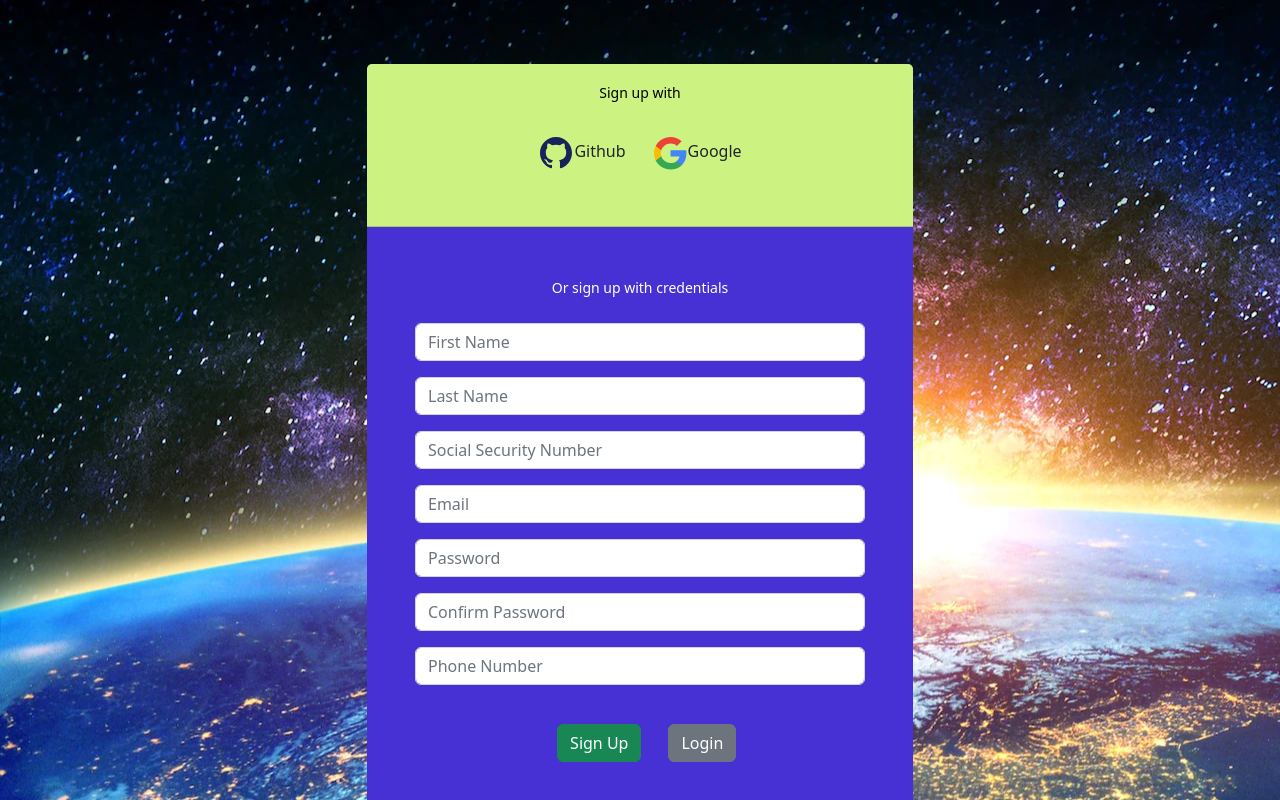
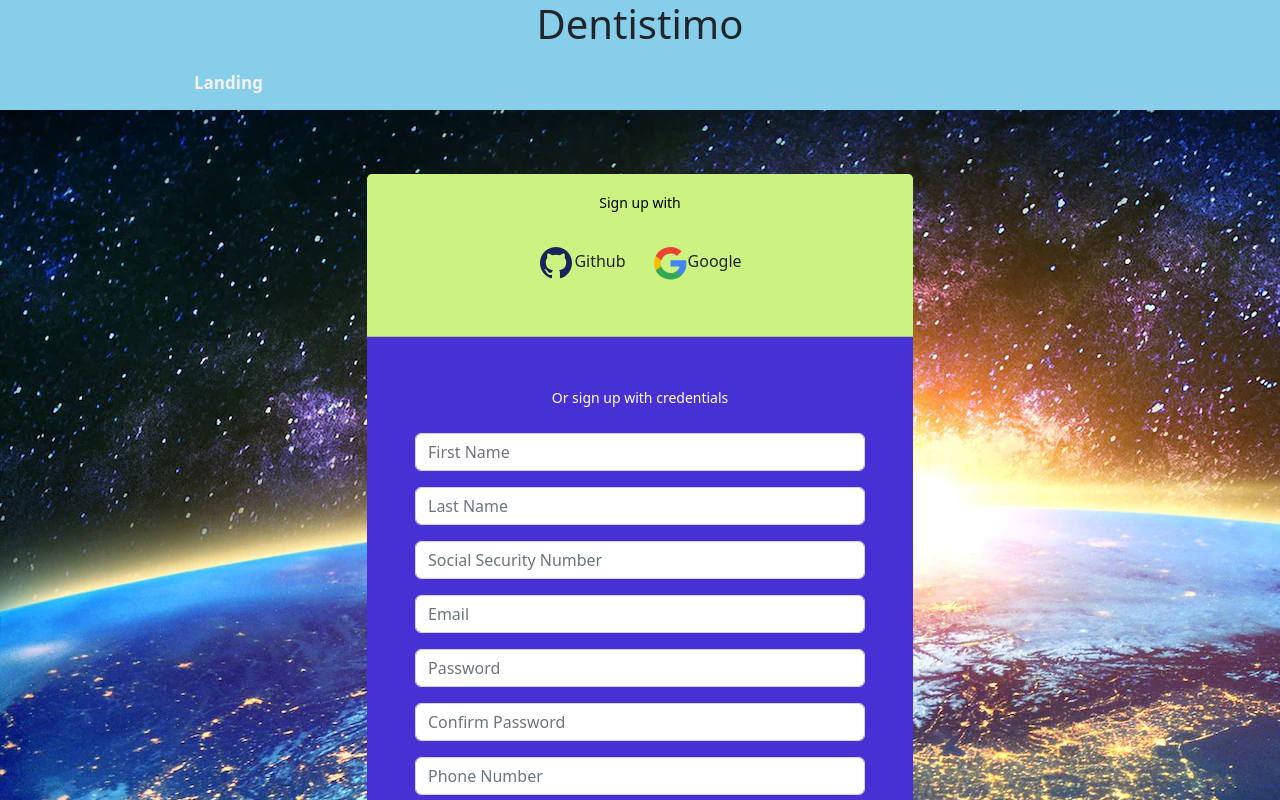
Before and after one commit to alaat91/Dentistemo-frontend, a Vue app: page /register in a window 1280 px wide. Shown: the top 800 px of the page. Built offline with nearby package versions, Linux system fonts and the light colour scheme; no server answers; what vue-toastify would draw is missing.

Commit message:
Add login-signup navbar to the register page

```diff
--- a/src/views/Register.vue
+++ b/src/views/Register.vue
@@ -1,7 +1,9 @@
 <template>
   <div class="main-div">
     <!-- Header -->
-
+     <header>
+      <login-sign-nav></login-sign-nav>
+    </header>
     <!-- Page content -->
     <b-container class="mt--8 pb-5">
       <!-- Table -->
@@ -128,8 +130,12 @@
 
 <script>
 import { API } from '../config/api'
+import  LoginSignNav from '../components/LoginSignNav.vue'
 
 export default {
+  components: {
+    LoginSignNav,
+  },
   name: 'register',
   data() {
     return {
```
